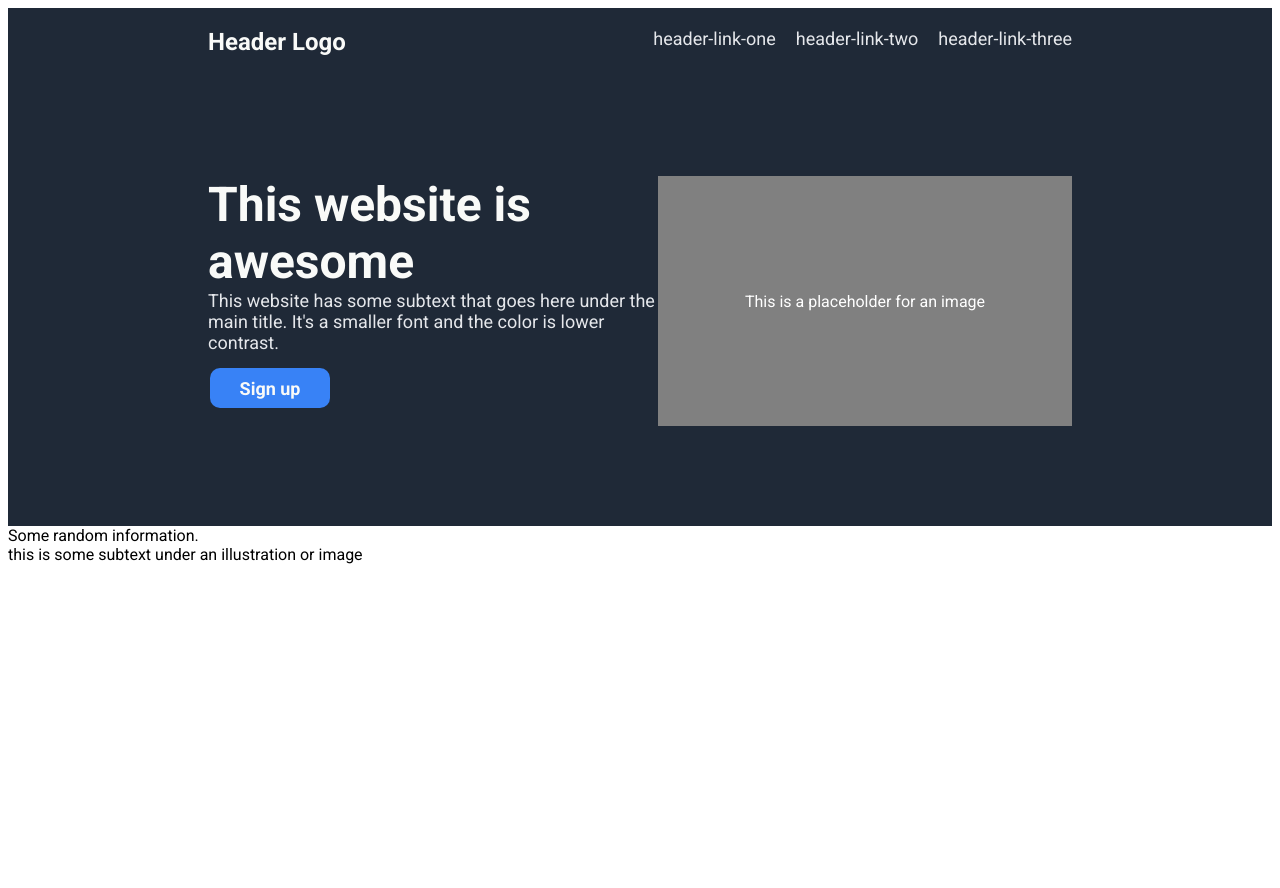
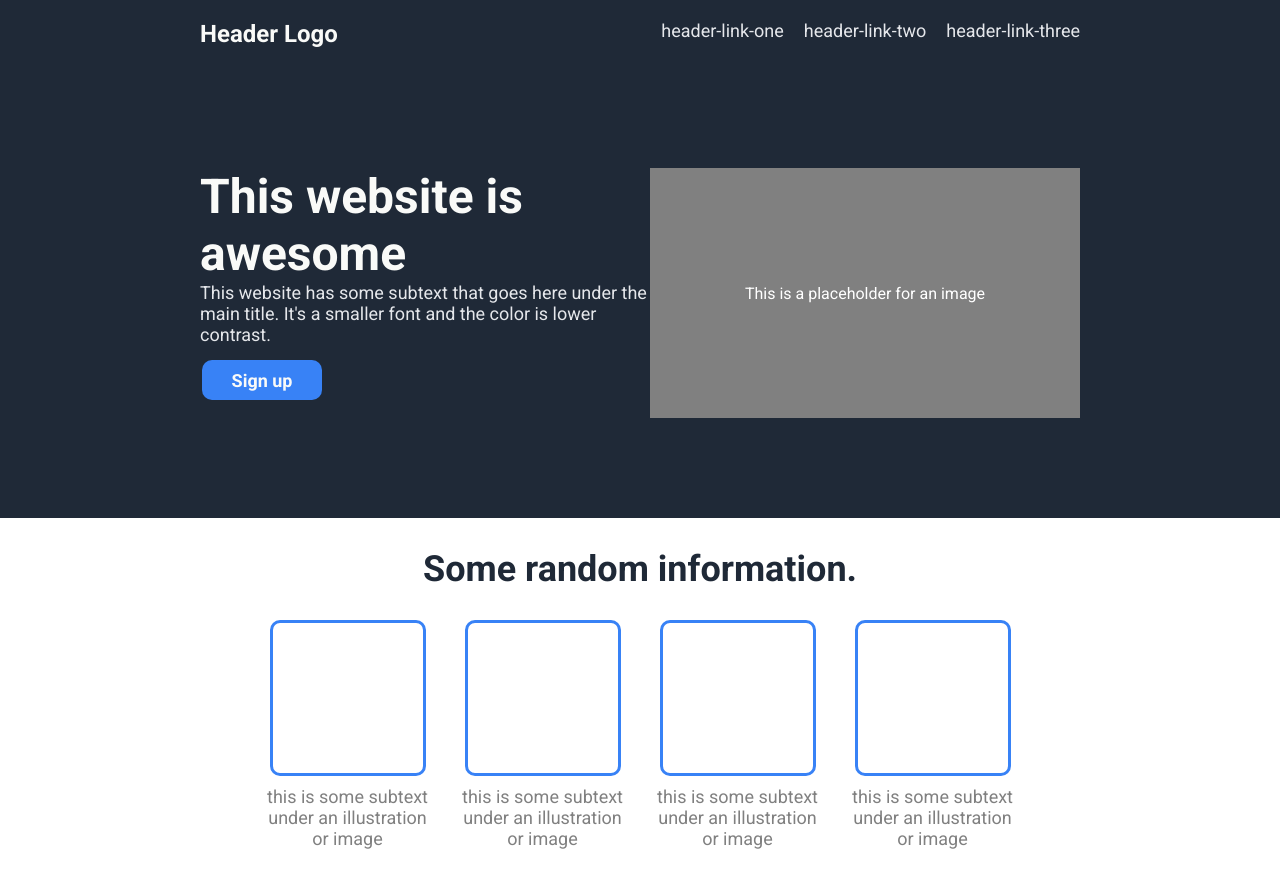
Before and after one commit to Cotrii/Odin-Landing-Page, a plain HTML site: page index.html in a window 1280 px wide. Before the commit the page ends 800 px from the top, so only its background shows below. Drawn offline with Linux system fonts and the light colour scheme.

Commit message:
added second section

```diff
--- a/index.html
+++ b/index.html
@@ -35,11 +35,28 @@
         </div>
 
         <div class="info-container">
-            <div class="random-text">Some random information.</div>
+            <h2 class="random-text">Some random information.</h2>
 
-            <div class="image-w-desc-cont">
-                <div class="image"></div>
-                <div class="subtext">this is some subtext under an illustration or image</div>
+            <div class="image-container">
+                <div class="image-w-desc-cont">
+                    <div class="desc-figure"></div>
+                    <div class="subtext">this is some subtext under an illustration or image</div>
+                </div>
+
+                <div class="image-w-desc-cont">
+                    <div class="desc-figure"></div>
+                    <div class="subtext">this is some subtext under an illustration or image</div>
+                </div>
+
+                <div class="image-w-desc-cont">
+                    <div class="desc-figure"></div>
+                    <div class="subtext">this is some subtext under an illustration or image</div>
+                </div>
+
+                <div class="image-w-desc-cont">
+                    <div class="desc-figure"></div>
+                    <div class="subtext">this is some subtext under an illustration or image</div>
+                </div>
             </div>
         </div>
 
--- a/style.css
+++ /dev/null
@@ -1,107 +0,0 @@
-/* <div class="header-container">
-
-<!---Header Navbar-->
-<div class="header-navbar">
-    <div class="header-logo">Header Logo</div>
-
-    <div class="header-links-container">
-        <div class="header-link-one">header-link-one</div>
-        <div class="header-link-one">header-link-one</div>
-        <div class="header-link-one">header-link-one</div>
-    </div>
-</div>
-</div> */
-
-/* Root for colors*/
-:root {
-    --gray: #E5E7EB;
-    --white: #F9FAF8;
-    --dark: #1F2937;
-}
-
-.header-container{
-    background-color: var(--dark);
-    color: white;
-
-    display: flex;
-    flex-direction: column;
-
-
-}
-
-.header-navbar {
-    background-color: black;
-    display: flex;
-    justify-content: space-around;
-}
-
-.header-logo {
-    font-weight: bold;
-    font-size: 24px;
-    color: var(--white);
-    margin: 20px;
-
-}
-
-.header-links-container {
-    color: var(--gray);
-    display: flex;
-    gap: 20px;
-    font-size: 18px;
-    justify-content: center;
-    align-content: center;
-    margin: 25px;
-}
-
-/* Hero part */
-.header-hero {
-    display: flex;
-    margin-top: 100px;
-    align-items: center;
-    justify-content: center;
-}
-
-.header-hero-placeholder {
-    height: 250px;
-    width: 700px;
-    color: white;
-    background-color: gray;
-
-    justify-content: center;
-    align-items: center;
-    display: flex;
-
-}
-
-.placeholder-text{
-    text-align: center;
-}
-
-.header-hero-left{
-    margin: 20px;
-    width: 500px;
-    /* background-color: black; */
-}
-
-.header-hero-main {
-    font-size: 48px;
-    font-weight: extra-bold;
-    color: --var(white);
-    width: 300px;
-}
-
-.header-hero-second {
-    font-size: 18px;
-    color: #E5E7EB;
-    width: 400px;
-}
-
-.header-hero-button {
-    background-color: #3882f6;
-    padding: 10px 25px;
-    margin: 4px 2px;
-    width: 60px;
-    height: 20px;
-    text-align: center;
-    border-radius: 10px;
-}
--- a/style2.css
+++ b/style2.css
@@ -2,6 +2,7 @@
 
 body {
     font-family: 'Roboto', sans-serif;
+    margin: 0px;
 }
 
 
@@ -106,3 +107,48 @@ body {
 }
 
 /* Section 2 - Information Section*/
+
+.info-container {
+    display: flex;
+    flex-direction: column;
+}
+
+.random-text {
+    text-align: center;
+
+    font-size: 36px;
+    font-weight: 36px;
+    color: var(--dark)
+}
+
+.image-container {
+    display: flex;
+    justify-content: center;
+
+    gap: 30px;
+    margin-bottom: 100px;
+}
+
+.image-w-desc-cont {
+    display: flex;
+    flex-direction: column;
+    align-items: center;
+    align-content: center;
+}
+
+.desc-figure {
+    border-radius: 10px;
+    width: 150px;
+    height: 150px;
+    border: #3882f6 3px solid;
+    align-items: center;
+}
+
+.subtext {
+    width: 165px;
+    text-align: center;
+    font-size: 18px;
+    color: gray;
+
+    padding-top: 10px;
+}
```
